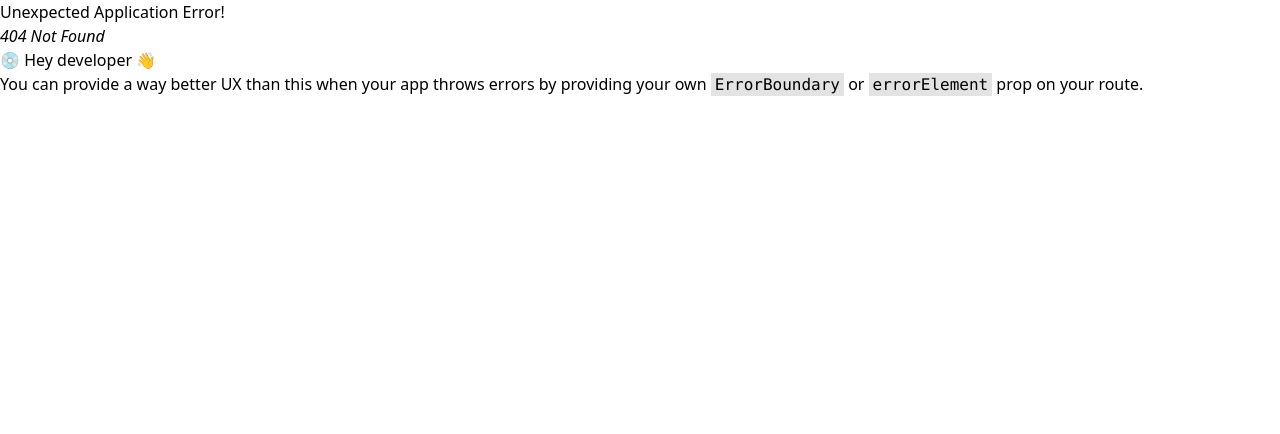
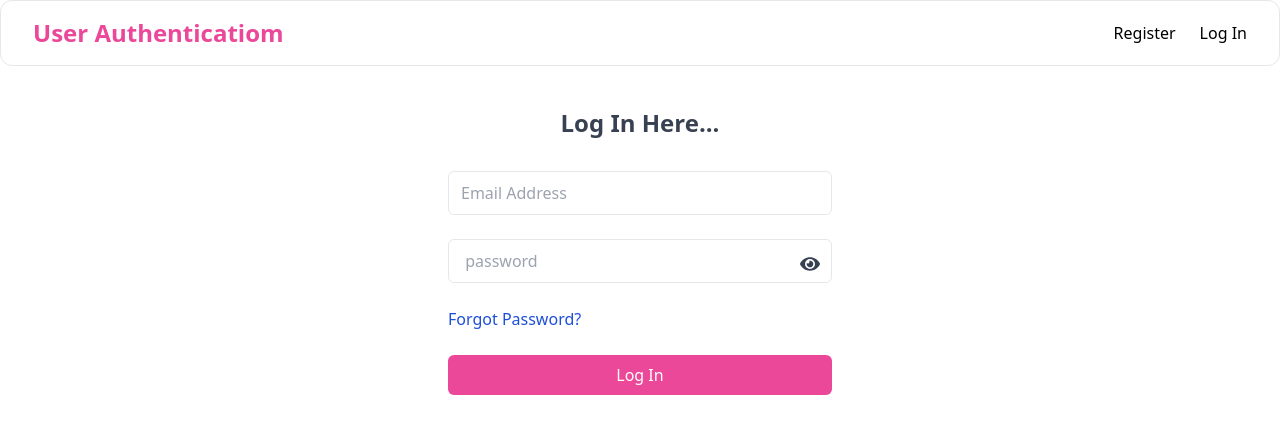
Before and after one commit to rakibaakter/user-email-password, a React (Vite) app: page /login in a window 1280 px wide. Before the commit this address had no page. Shown: the top 434 px of the page. Built offline with nearby package versions, Linux system fonts and the light colour scheme.

Commit message:
login page created

```diff
--- a/src/Component/Header/Header.jsx
+++ b/src/Component/Header/Header.jsx
@@ -20,7 +20,7 @@ const Header = () => {
         </NavLink>
       </li>
       <li>
-        <NavLink to="/sign-up" className="flex items-center">
+        <NavLink to="login" className="flex items-center">
           Log In
         </NavLink>
       </li>
--- /dev/null
+++ b/src/Component/Login/Login.jsx
@@ -0,0 +1,63 @@
+import { useState } from "react";
+import { FaEye, FaEyeSlash } from "react-icons/fa";
+import { Link } from "react-router-dom";
+
+const Login = () => {
+  const [showPassword, setShowPassword] = useState(false);
+
+  return (
+    <div className="max-w-6xl mx-auto py-10 ">
+      <div className="text-center relative flex flex-col rounded-xl bg-transparent bg-clip-border text-gray-700 shadow-none">
+        <h4 className="block font-sans text-2xl font-semibold leading-snug tracking-normal text-blue-gray-900 antialiased">
+          Log In Here...
+        </h4>
+
+        <form className="mt-8 mb-2 w-80 max-w-screen-lg sm:w-96 mx-auto">
+          <div className="mb-4 flex flex-col gap-6">
+            <div className="relative h-11 w-full min-w-[200px]">
+              <input
+                type="email"
+                placeholder="Email Address"
+                name="email"
+                required
+                className=" h-full w-full rounded-md border px-3 py-3 "
+              />
+            </div>
+            <div className="relative h-11 w-full min-w-[200px]">
+              <input
+                type={showPassword ? "text" : "password"}
+                placeholder=" password"
+                name="password"
+                required
+                className=" h-full w-full rounded-md border px-3 py-3 "
+              />
+              <span
+                onClick={() => setShowPassword(!showPassword)}
+                className="absolute top-1/3 right-3 text-xl"
+              >
+                {showPassword ? <FaEyeSlash /> : <FaEye />}
+              </span>
+            </div>
+            <div className="text-left">
+              <Link>
+                <a href="" className="text-blue-700 hover:underline">
+                  Forgot Password?
+                </a>
+              </Link>
+            </div>
+
+            <div className="relative h-11 w-full min-w-[200px]">
+              <input
+                type="submit"
+                value="Log In"
+                className="bg-pink-500 text-white w-full py-2 rounded-md"
+              />
+            </div>
+          </div>
+        </form>
+      </div>
+    </div>
+  );
+};
+
+export default Login;
--- a/src/Router/Router.jsx
+++ b/src/Router/Router.jsx
@@ -1,6 +1,7 @@
 import { createBrowserRouter } from "react-router-dom";
 import Layout from "../Component/Layout/Layout";
 import Register from "../Component/Register/Register";
+import Login from "../Component/Login/Login";
 
 const Router = createBrowserRouter([
   {
@@ -11,6 +12,10 @@ const Router = createBrowserRouter([
         path: "/",
         element: <Register />,
       },
+      {
+        path: "/login",
+        element: <Login />,
+      },
     ],
   },
 ]);
```
